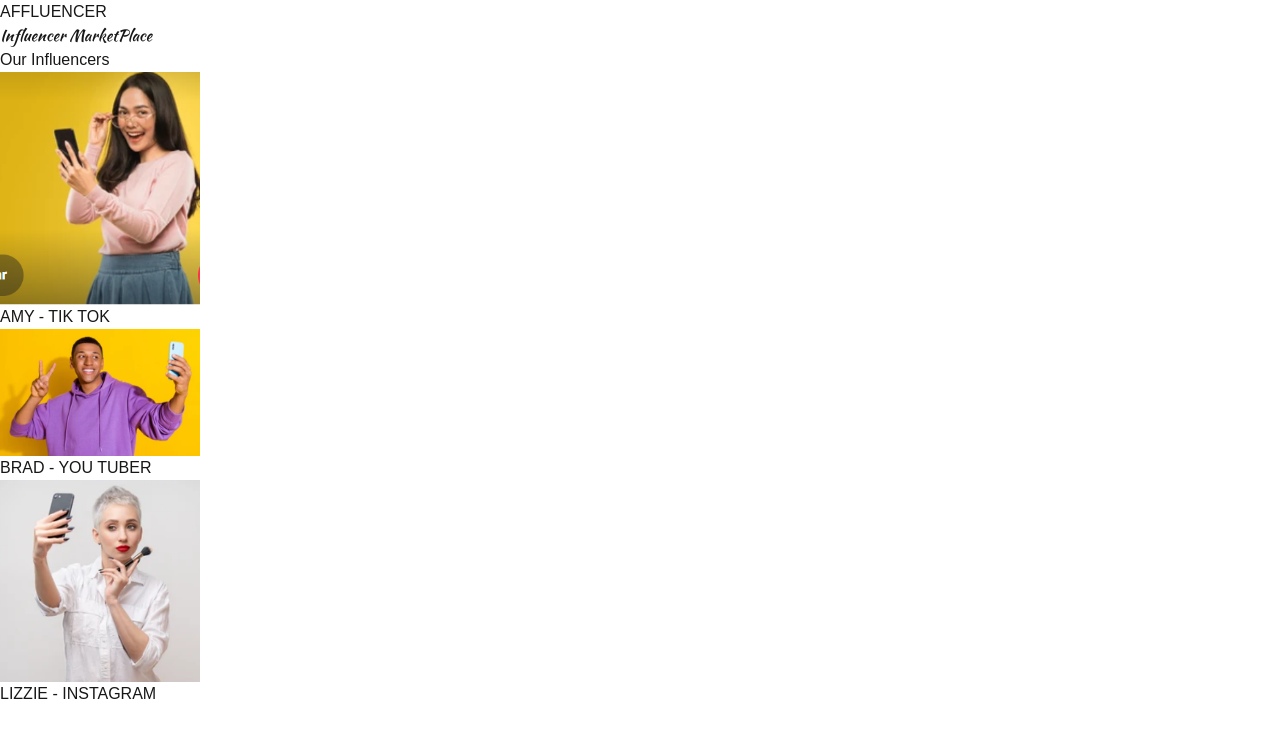
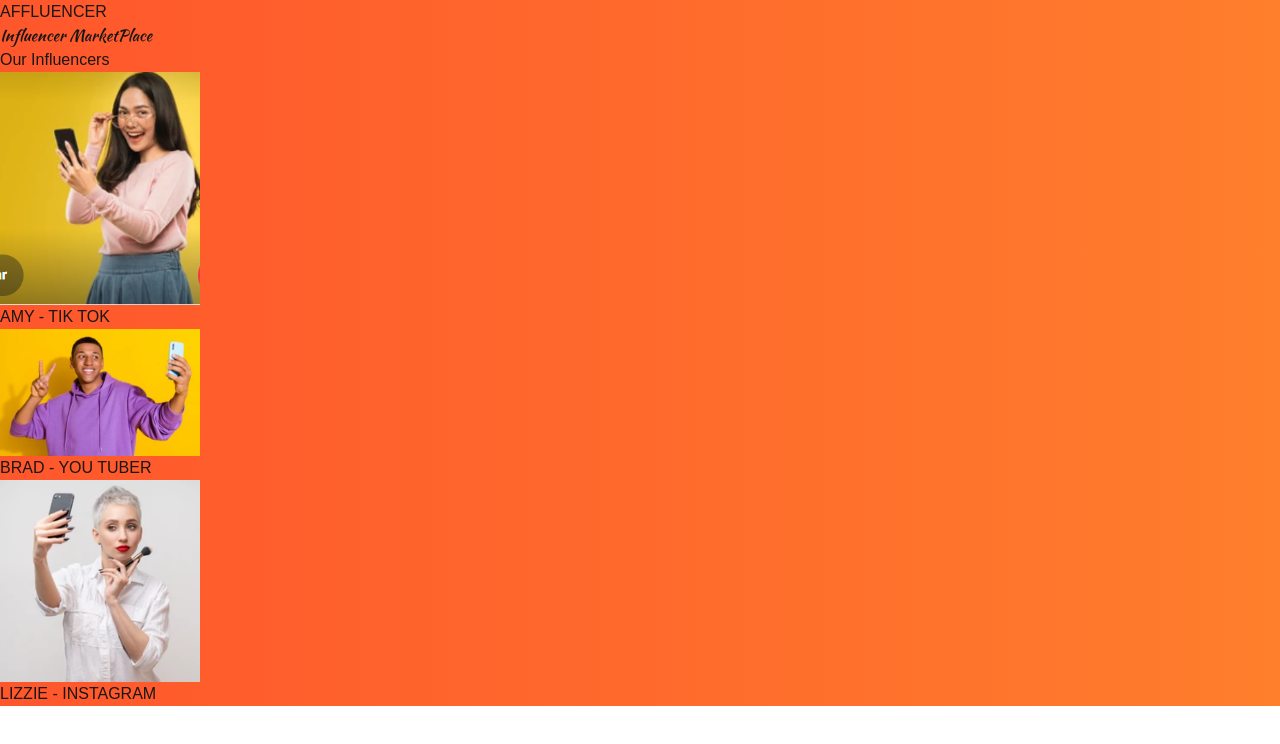
Before and after one commit to andrewindeche/brandinfluencerapp, a Next.js app in the folder frontend/: page / in a window 1280 px wide. Shown: the top 744 px of the page. Built offline with nearby package versions, Linux system fonts and the light colour scheme; a web font is replaced by a local one.

Commit message:
add background transition effect

```diff
--- a/frontend/src/pages/index.tsx
+++ b/frontend/src/pages/index.tsx
@@ -3,7 +3,7 @@ import Image from 'next/image';
 
 const HomePage: React.FC = () => {
   return (
-    <div className="bg-[#FF2C2C] h-screen flex flex-col justify-start items-center">
+    <div className="bg-[#FF2C2C] bg-transition h-screen flex flex-col justify-start items-center">
       <div className="flex flex-row justify-center items-center w-full mt-4 space-x-4">
         <h1 className="text-white text-5xl font-bold custom-underline">
           AFFLUENCER
--- a/frontend/src/styles/globals.css
+++ b/frontend/src/styles/globals.css
@@ -38,3 +38,15 @@ h2 {
 .hover-effect:hover {
   transform: scale(1.1) rotate(0);
 }
+
+.bg-transition {
+  background: linear-gradient(90deg, #FF2C2C, #FF7A2C, #FFEE2C);
+  background-size: 400% 400%;
+  animation: gradientBackground 8s ease infinite;
+}
+
+@keyframes gradientBackground {
+  0% { background-position: 0% 50%; }
+  50% { background-position: 100% 50%; }
+  100% { background-position: 0% 50%; }
+}
```
